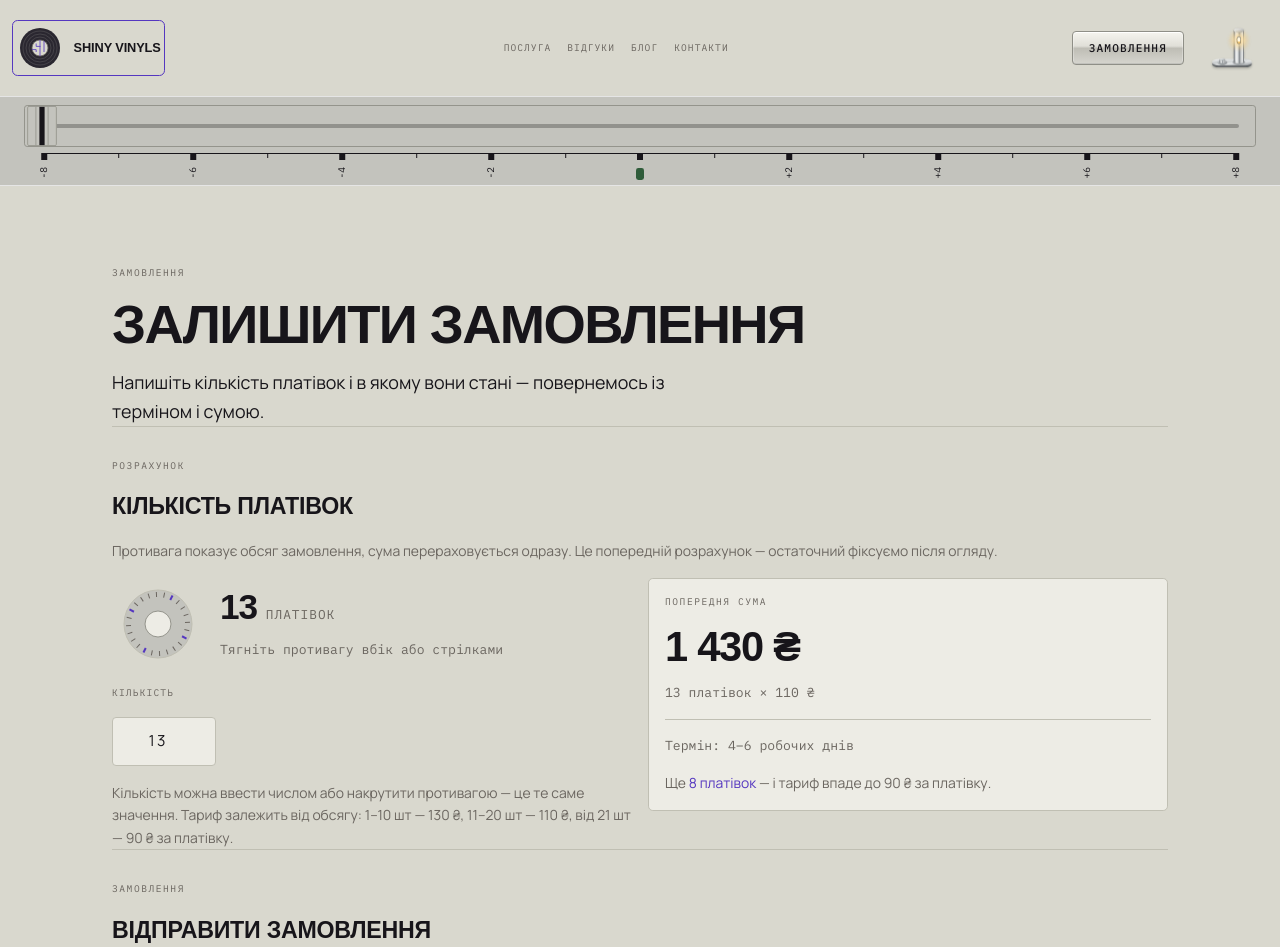
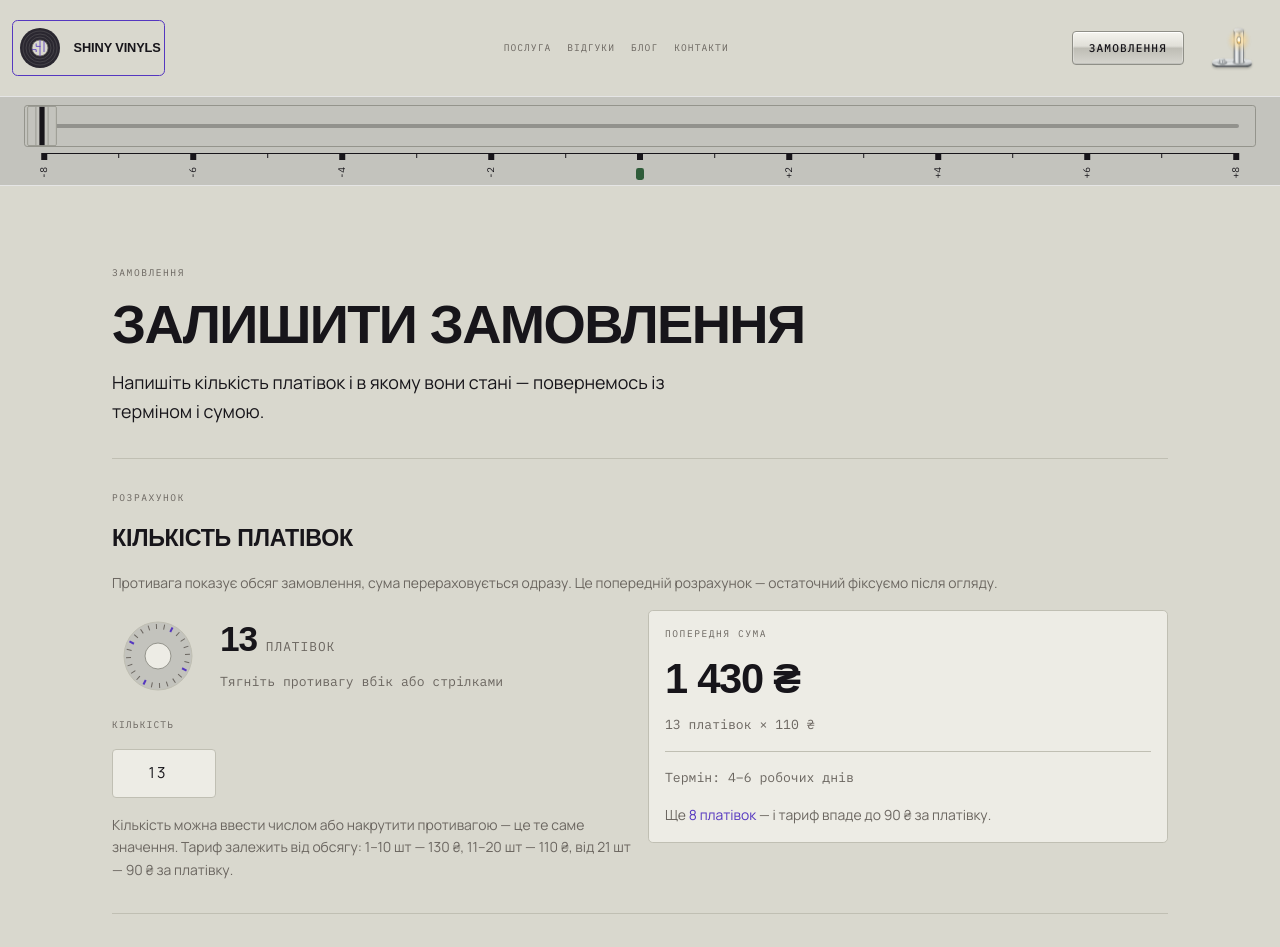
Before and after one commit to TolikSyedin/shiny-vinyls, a Next.js app: page /request in a window 1280 px wide. Shown: the top 947 px of the page. Built offline with nearby package versions, Linux system fonts and the light colour scheme; a web font is replaced by a local one.

Commit message:
Give sections mt-8 so the top rule clears the section above

```diff
--- a/components/common/section.tsx
+++ b/components/common/section.tsx
@@ -12,7 +12,7 @@ export function Section({
   return (
     <section
       className={cx(
-        'flex flex-col gap-4 border-t border-[var(--rule)] pt-8',
+        'flex flex-col gap-4 mt-8 pt-8 border-t border-[var(--rule)]',
         className,
       )}
     >
```
